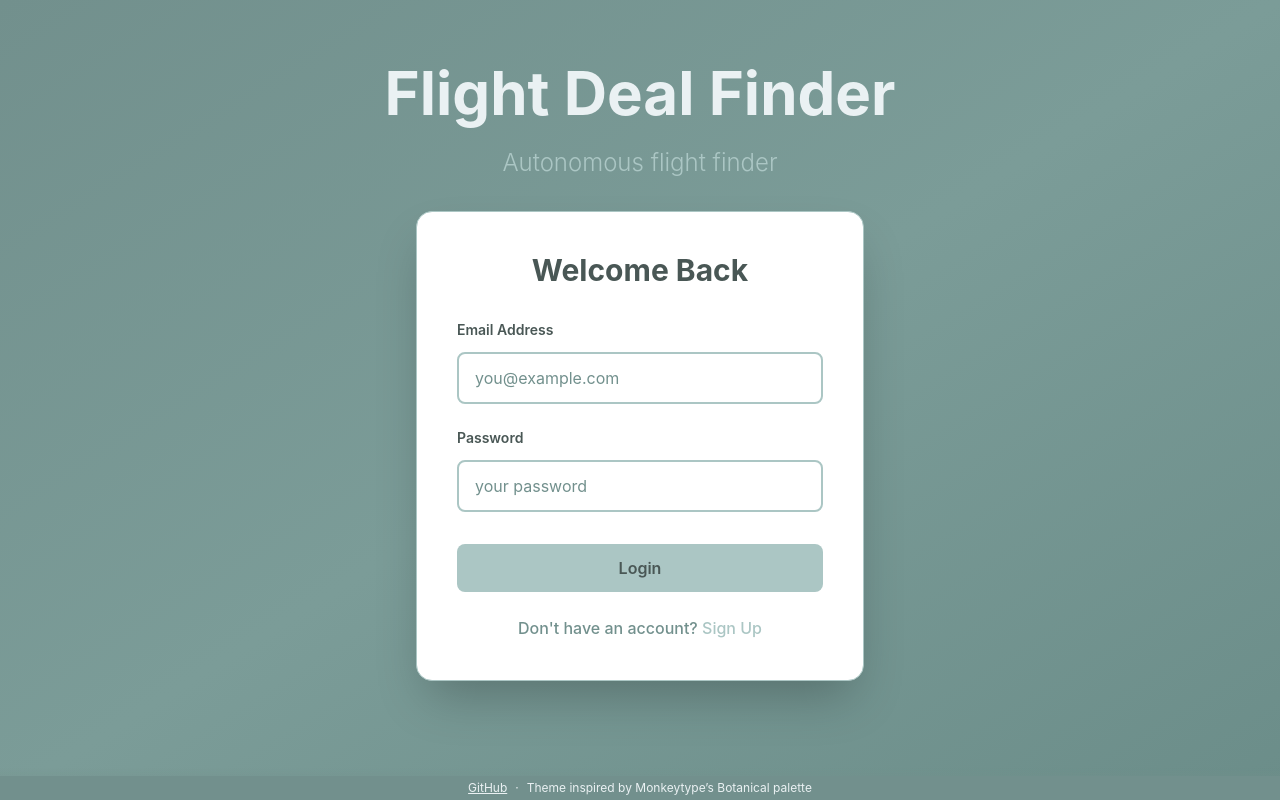
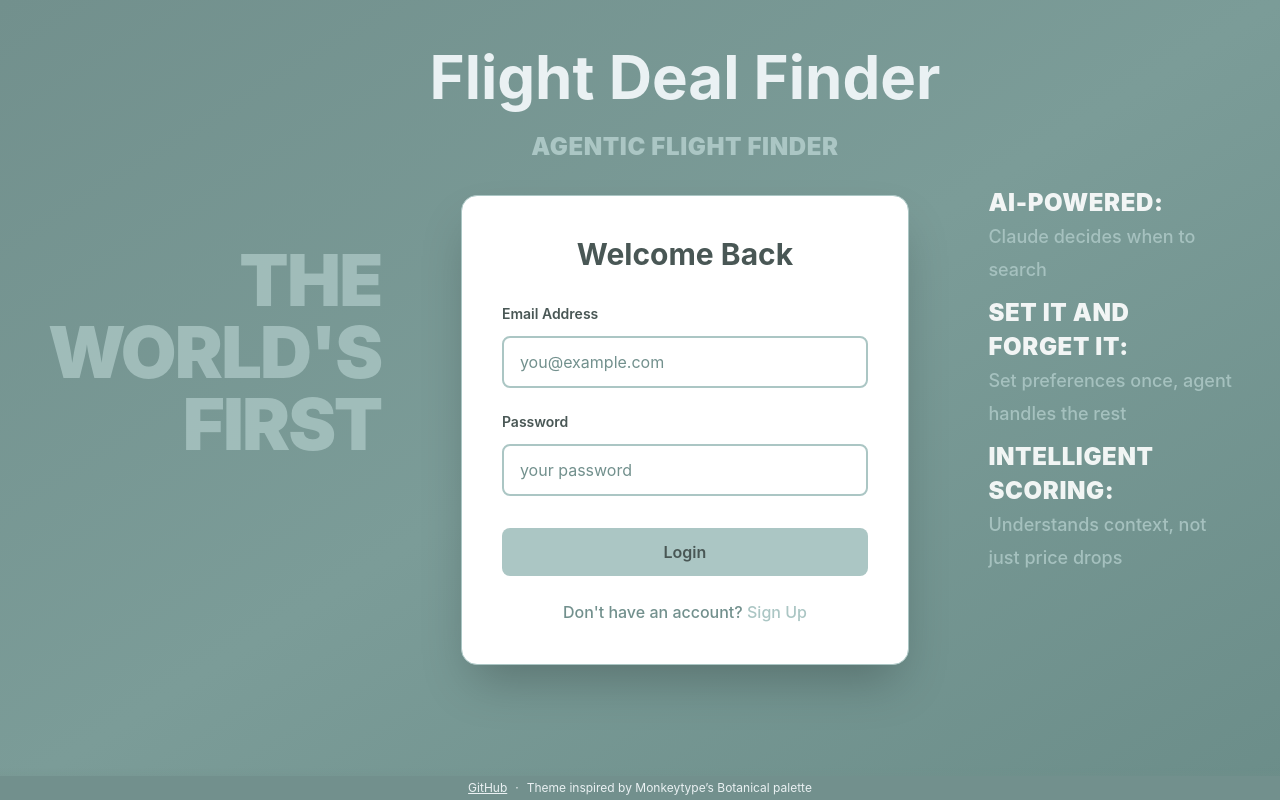
Before and after one commit to KrishnaRaheja/AgenticFlightFinder, a React app in the folder frontend/: page /login in a window 1280 px wide. Built offline with nearby package versions, Linux system fonts and the light colour scheme; no server answers; the HTML template or start-up script is replaced by a standard one.

Commit message:
feat: redesign Login component layout with three-column structure and improved animations

```diff
--- a/frontend/src/pages/Login.jsx
+++ b/frontend/src/pages/Login.jsx
@@ -108,24 +108,39 @@ function Login() {
         }
       `}</style>
 
-      {/* Hero Section */}
-      <div className="text-center max-w-2xl mt-8 mb-8" style={{
-        animation: fadeIn ? 'fadeIn 0.8s ease-in-out 0.2s both' : 'none'
-      }}>
+      {/* Three Column Layout: left | center (title + card) | right */}
+      <div className="w-full flex flex-col md:flex-row md:items-center md:justify-center gap-8 md:gap-12 my-8 px-8">
+
+        {/* LEFT COLUMN: "THE WORLD'S FIRST" */}
+        <div
+          className="order-2 md:order-1 md:flex-1 text-center md:text-right"
+          style={{ animation: fadeIn ? 'fadeIn 0.8s ease-in-out 0.3s both' : 'none' }}
+        >
+          <p className="text-5xl md:text-6xl lg:text-7xl font-black uppercase leading-none tracking-tight text-[#abc6c4] opacity-80">
+            THE<br />WORLD'S<br />FIRST
+          </p>
+        </div>
+
+        {/* MIDDLE COLUMN: Title + Subtitle + Login Card */}
+        <div className="order-1 md:order-2 flex-none flex flex-col items-center">
+
+          {/* Title */}
+          <div
+            className="text-center mb-8"
+            style={{ animation: fadeIn ? 'fadeIn 0.8s ease-in-out 0.2s both' : 'none' }}
+          >
             <h1 className="text-5xl md:text-6xl font-bold text-botanical-text mb-4 leading-tight">
               Flight Deal Finder
             </h1>
-        <p className="text-xl md:text-2xl text-[#abc6c4] font-light">
-          Autonomous flight finder
+            <p className="text-xl md:text-2xl text-[#abc6c4] font-black tracking-wide uppercase">
+              Agentic flight finder
             </p>
           </div>
 
           {/* Login Card */}
           <div
             className="bg-white rounded-2xl shadow-2xl w-full max-w-md p-10 border border-[#abc6c4] border-opacity-30 card-hover transition-all duration-300"
-        style={{
-          animation: fadeIn ? 'fadeIn 0.8s ease-in-out 0.4s both' : 'none'
-        }}
+            style={{ animation: fadeIn ? 'fadeIn 0.8s ease-in-out 0.4s both' : 'none' }}
           >
             <h2 className="text-3xl font-bold text-botanical-subtext mb-8 text-center">
               {isSignup ? 'Create Account' : 'Welcome Back'}
@@ -205,6 +220,34 @@ function Login() {
             </button>
           </div>
 
+        </div>
+
+        {/* RIGHT COLUMN: Editorial description */}
+        <div
+          className="order-3 md:order-3 md:flex-1 text-center md:text-left mt-8 md:mt-14"
+          style={{ animation: fadeIn ? 'fadeIn 0.8s ease-in-out 0.4s both' : 'none' }}
+        >
+          <div className="text-lg md:text-xl text-[#abc6c4] font-semibold leading-relaxed opacity-90 space-y-3">
+            <p>
+              <span className="text-white font-black tracking-wide uppercase text-xl md:text-2xl">AI-powered:</span>
+              <br />
+              <span className="text-base md:text-lg text-[#abc6c4] font-medium tracking-normal normal-case">Claude decides when to search</span>
+            </p>
+            <p>
+              <span className="text-white font-black tracking-wide uppercase text-xl md:text-2xl">Set it and forget it:</span>
+              <br />
+              <span className="text-base md:text-lg text-[#abc6c4] font-medium tracking-normal normal-case">Set preferences once, agent handles the rest</span>
+            </p>
+            <p>
+              <span className="text-white font-black tracking-wide uppercase text-xl md:text-2xl">Intelligent scoring:</span>
+              <br />
+              <span className="text-base md:text-lg text-[#abc6c4] font-medium tracking-normal normal-case">Understands context, not just price drops</span>
+            </p>
+          </div>
+        </div>
+
+      </div>
+
       {/* Footer - Positioned at Bottom */}
       <div className="fixed bottom-0 left-0 right-0 bg-gradient-to-t from-botanical-card to-transparent pt-8">
         <Footer />
```
Lines whose indentation alone changed are shown as unchanged.
